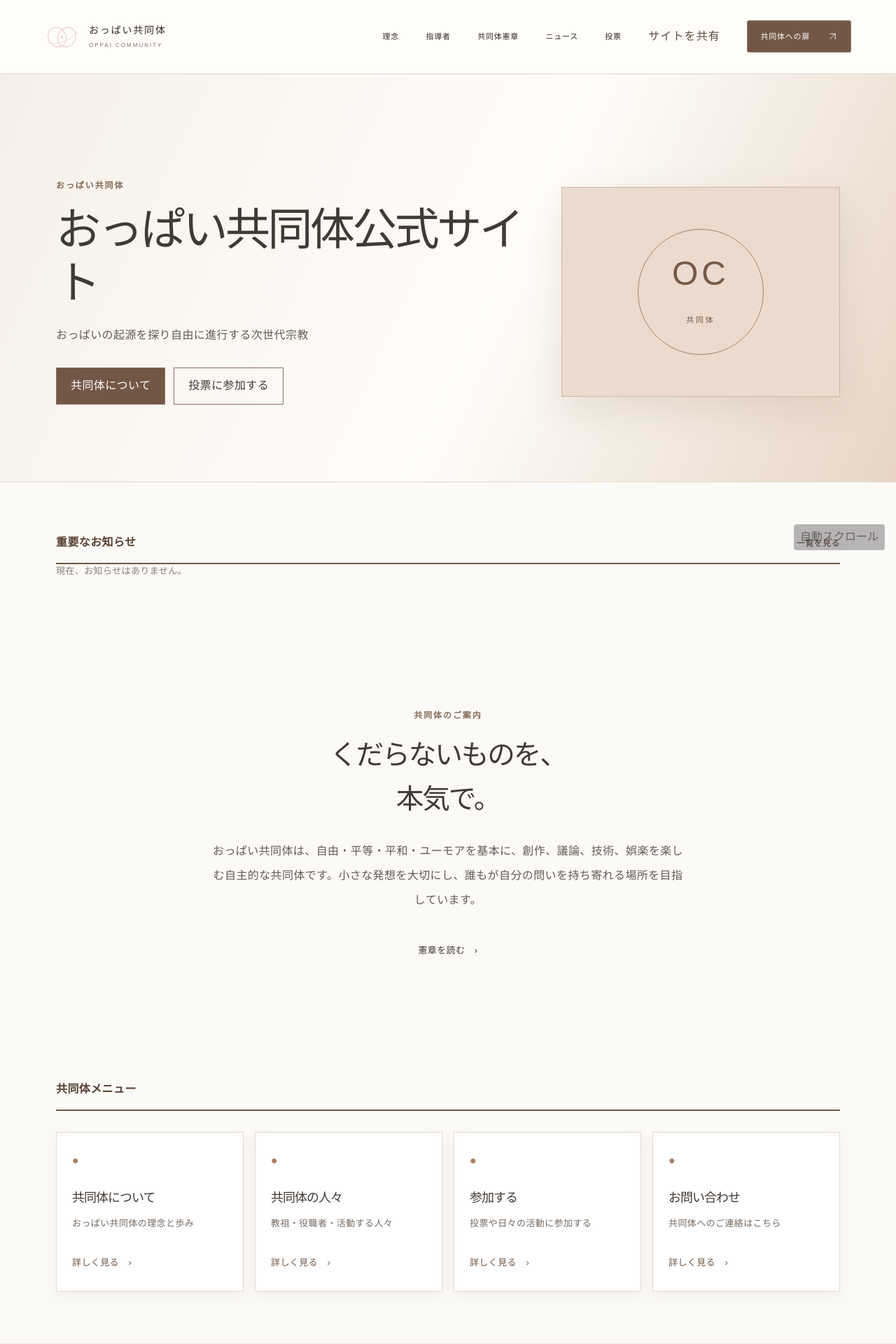
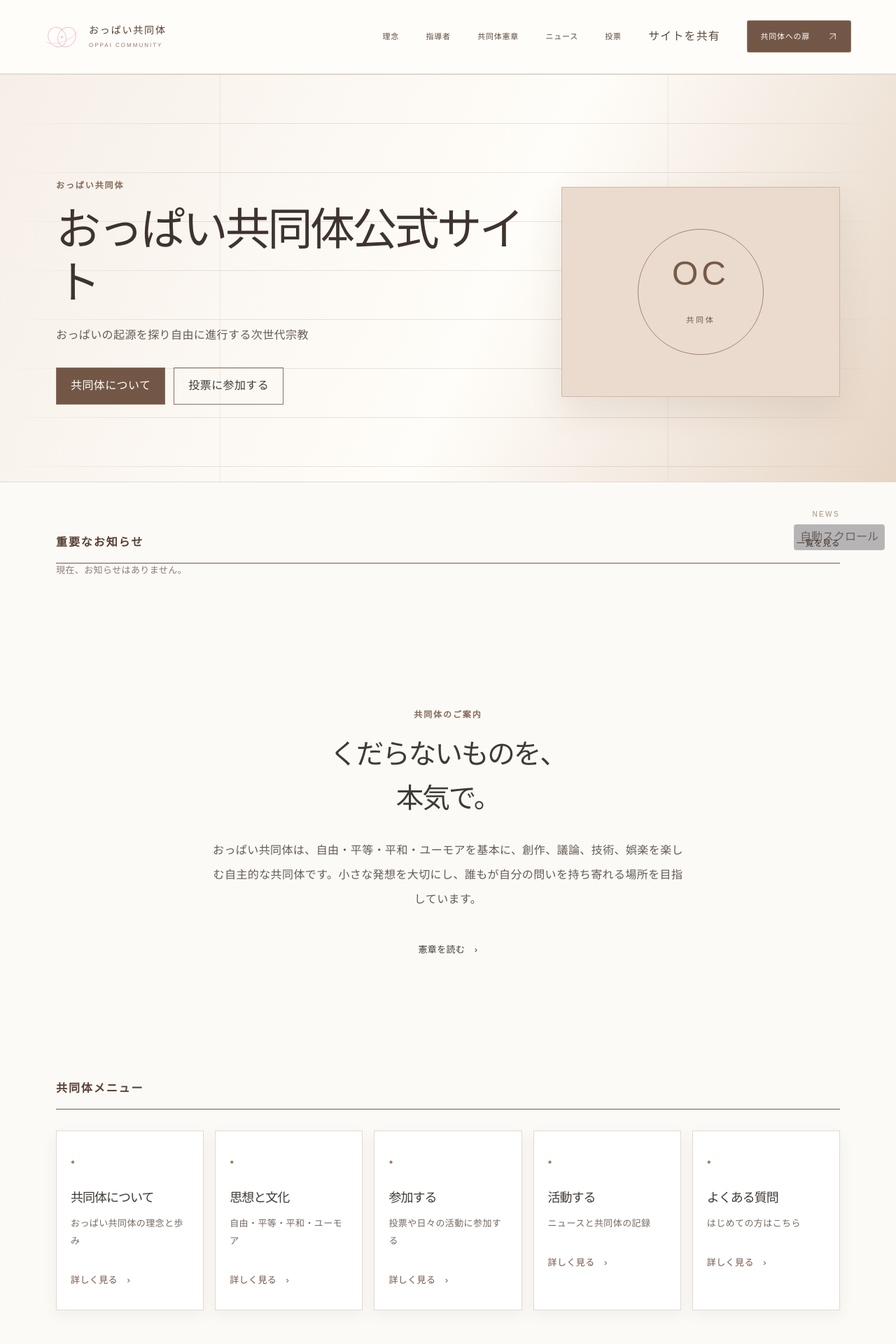
Before and after one commit to asahara2/OC, a Next.js app: page / in a window 1280 px wide. Shown: the top 1920 px of the page at 70% size. Built offline with nearby package versions, Linux system fonts and the light colour scheme; no server answers; the database is empty.

Commit message:
style: align classic homepage with reference

```diff
--- a/app/(public)/public.css
+++ b/app/(public)/public.css
@@ -378,6 +378,26 @@
 .classic-contact a { color: #fff !important; }
 .classic-hero-media { display: grid; place-items: center; width: min(42vw, 430px); height: min(28vw, 300px); min-height: 220px; overflow: hidden; border: 1px solid #a7836d66; background: #eadbce; box-shadow: 0 20px 50px #67452b1c; }
 .classic-hero-media img { width: 100%; height: 100%; object-fit: cover; }
+.public-site-classic .oc-header { box-shadow: 0 1px 0 #6e513d12; }
+.public-site-classic .oc-wordmark { color: #563f31; }
+.public-site-classic .oc-wordmark small { color: #947665; }
+.public-site-classic .oc-navigation > a { color: #5c493d; }
+.public-site-classic .oc-navigation > a:not(.oc-nav-join)::after { background: #9a6f55; }
+.classic-hero { position: relative; overflow: hidden; }
+.classic-hero::before { content: ""; position: absolute; inset: 0; opacity: .2; pointer-events: none; background: linear-gradient(90deg, transparent 0 49%, #a17a5b 49.1%, transparent 49.2%), linear-gradient(#a17a5b 0 1px, transparent 1px 100%); background-size: 50% 100%, 100% 70px; mask-image: linear-gradient(90deg, transparent, #000 20%, #000 80%, transparent); }
+.classic-hero-inner { position: relative; }
+.classic-hero h1 { font-weight: 500; color: #3e332d; }
+.classic-hero-media { border-radius: 1px; }
+.classic-alerts { position: relative; }
+.classic-alerts::before { content: "NEWS"; position: absolute; top: 38px; right: 0; color: #b08a70; font-size: 10px; letter-spacing: .24em; }
+.classic-section-title { border-bottom-width: 1px; }
+.classic-section-title > span { letter-spacing: .12em; }
+.classic-card-grid { grid-template-columns: repeat(5, 1fr); }
+.classic-card { min-height: 225px; padding: 30px 20px; transition: transform .25s, border-color .25s, box-shadow .25s; }
+.classic-card:hover { box-shadow: 0 12px 28px #6c4d2720; }
+.classic-card-mark { font-size: 10px; }
+.classic-band { border-block: 1px solid #e2d4c8; }
+.classic-contact { background: #5d493e; }
 @media (max-width: 760px) {
   .classic-hero { padding: 120px 0 75px; }
   .classic-hero-inner, .classic-columns { display: block; }
--- a/components/public/classic-home-experience.tsx
+++ b/components/public/classic-home-experience.tsx
@@ -16,9 +16,10 @@ type ClassicHomeProps = {
 
 const menuCards = [
   ["共同体について", "おっぱい共同体の理念と歩み", "/constitution"],
-  ["共同体の人々", "教祖・役職者・活動する人々", "/leaders"],
+  ["思想と文化", "自由・平等・平和・ユーモア", "/constitution"],
   ["参加する", "投票や日々の活動に参加する", "/polls"],
-  ["お問い合わせ", "共同体へのご連絡はこちら", "#contact"],
+  ["活動する", "ニュースと共同体の記録", "/news"],
+  ["よくある質問", "はじめての方はこちら", "#faq"],
 ] as const;
 
 export function ClassicHomeExperience({ identity, heroImageUrl, news, leaders, articles, polls }: ClassicHomeProps) {
@@ -31,7 +32,7 @@ export function ClassicHomeExperience({ identity, heroImageUrl, news, leaders, a
     <section className="classic-band"><div className="classic-container classic-columns"><div><p className="classic-kicker">指導者</p><h2>共同体を導く人々</h2><p>それぞれの視点から、共同体の問いと活動を支えます。</p><Link className="classic-more" href="/leaders">指導者を見る　›</Link></div><div className="classic-leader-card">{lead?.image_url ? <img src={lead.image_url} alt="" /> : <div className="classic-leader-placeholder">OC</div>}<div><p>{lead?.role?.name ?? "共同体"}</p><h3>{lead?.name ?? "現在、公開中の指導者はいません"}</h3></div></div></div></section>
     <section className="classic-container classic-poll"><div><p className="classic-kicker">共同体の声</p><h2>現在の投票</h2>{polls[0] ? <><h3>{polls[0].title}</h3><p>{polls[0].description}</p></> : <p className="classic-muted">現在、公開中の投票はありません。</p>}</div><Link className="classic-outline" href="/polls">投票ページへ　›</Link></section>
     <section className="classic-container classic-constitution"><div className="classic-section-title"><span>憲章から</span><Link href="/constitution">全文を見る</Link></div>{articles.slice(0, 3).map((article) => <article key={article.id}><span>第{article.article_number}条</span><h3>{article.title}</h3><p>{article.content}</p></article>)}</section>
-    <section className="classic-container classic-faq"><p className="classic-kicker">よくある質問</p><h2>はじめての方へ</h2><details><summary>おっぱい共同体とは何ですか？</summary><p>自由に考え、語り、創造するためのインターネット上の自主的な共同体です。</p></details><details><summary>参加に費用はかかりますか？</summary><p>参加を理由に不合理な金銭の提供を求めることはありません。</p></details></section>
+    <section className="classic-container classic-faq" id="faq"><p className="classic-kicker">よくある質問</p><h2>はじめての方へ</h2><details><summary>おっぱい共同体とは何ですか？</summary><p>自由に考え、語り、創造するためのインターネット上の自主的な共同体です。</p></details><details><summary>参加に費用はかかりますか？</summary><p>参加を理由に不合理な金銭の提供を求めることはありません。</p></details></section>
     <section className="classic-contact" id="contact"><div className="classic-container"><p className="classic-kicker">お問い合わせ</p><h2>共同体について、<br />お気軽にご連絡ください。</h2><a href={`mailto:${identity.email}`}>{identity.email}　›</a></div></section>
   </div>;
 }
```
